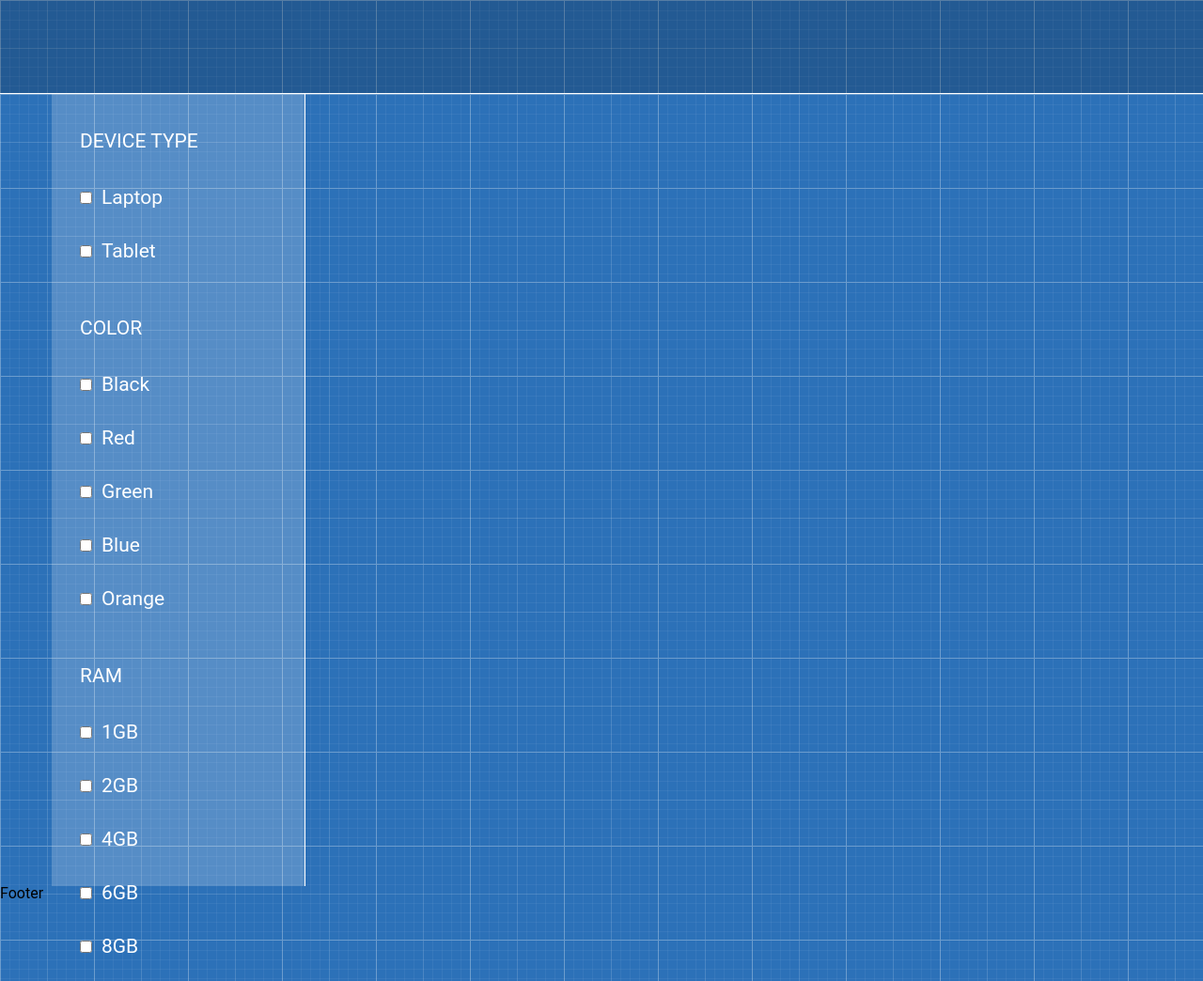
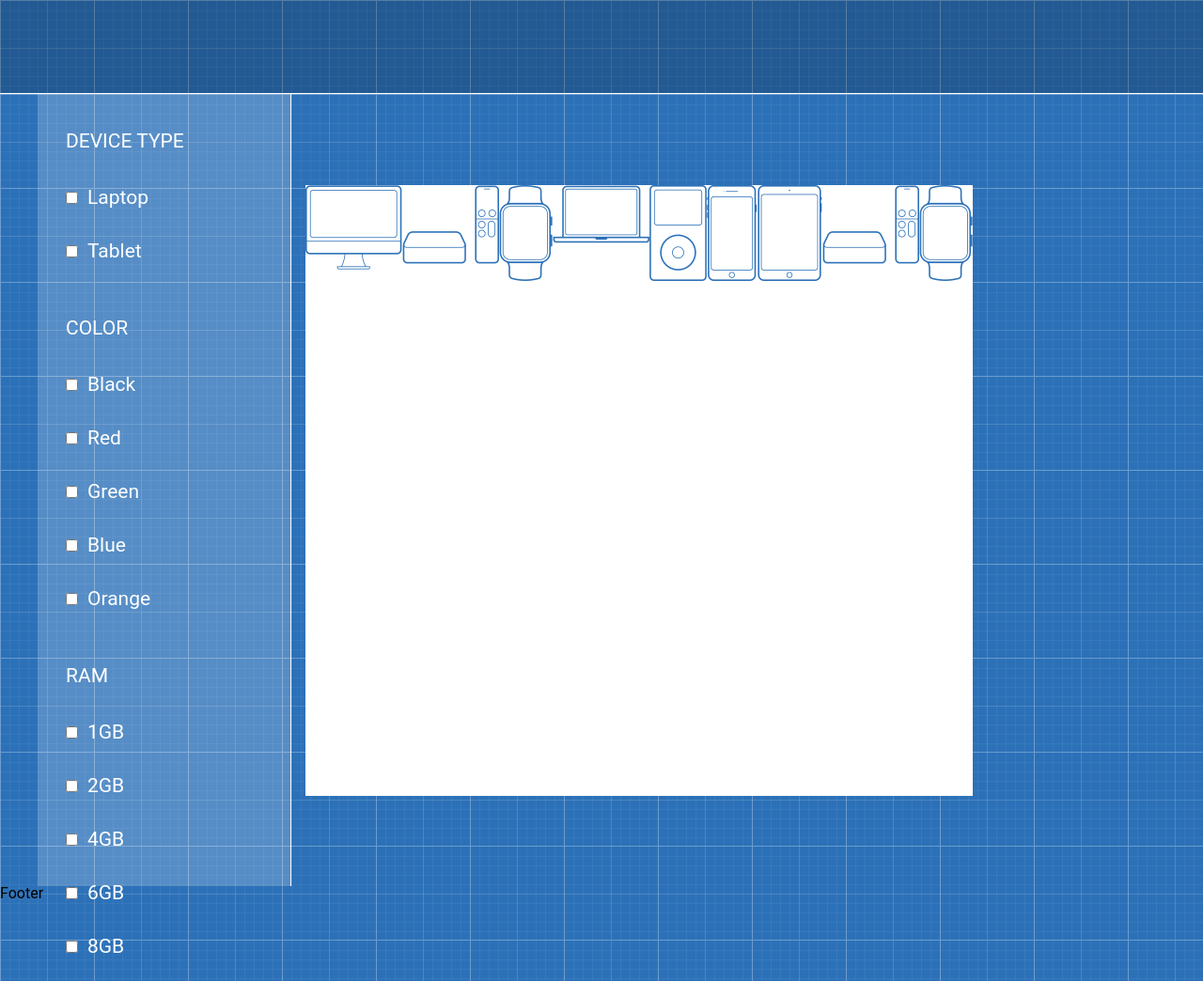
Before and after one commit to ShcherbynaDmytro/shop-project, a plain HTML site: page index.html in a window 1280 px wide. Shown: the part 400-1444 px from the top of the page at 94% size. Drawn offline with Linux system fonts and the light colour scheme.

Commit message:
add products

```diff
--- a/index.html
+++ b/index.html
@@ -61,6 +61,7 @@
     <main class="main">
         <div class="slide"> Slide #3</div>
         <div class="container">
+            <div class="row">
             <div class="aside">
                 <aside>
                     <div class="device">
@@ -88,7 +89,56 @@
                     </div>
                 </aside>
             </div>
-            <div></div>
+            <div class="col-3">
+                <div class="products">
+                    <div class="products1">
+                        <img src="img/icon17.png" alt="">
+                    </div>
+                </div>
+                <div class="products">
+                    <div class="products1">
+                        <img src="img/icon9.png" alt="">
+                    </div>
+                </div>
+                <div class="products">
+                    <div class="products1">
+                        <img src="img/icon13.png" alt="">
+                    </div>
+                </div>
+                <div class="products">
+                    <div class="products1">
+                        <img src="img/icon16.png" alt="">
+                    </div>
+                </div>
+                <div class="products">
+                    <div class="products1">
+                        <img src="img/icon14.png" alt="">
+                    </div>
+                </div>
+                <div class="products">
+                    <div class="products1">
+                        <img src="img/icon12.png" alt="">
+                    </div>
+                </div>
+                <div class="products">
+                    <div class="products1">
+                        <img src="img/icon15.png" alt="">
+                    </div>
+                </div>
+                <div class="products">
+                    <div class="products1">
+                        <img src="img/icon11.png" alt="">
+                    </div>
+                </div>
+                <div class="products">
+                    <div class="products1">
+                        <img src="img/clock.png" alt="">
+                    </div>
+                </div>
+
+
+            </div>
+        </div>
         </div>
     </main>
     <footer class="footer">Footer</footer>
--- a/style.css
+++ b/style.css
@@ -183,3 +183,8 @@ h2 {
 .color {
     margin-top: 25px;
 }
+.products {
+    height: 650px;
+    width: 270px;
+    background-color: #fff;
+}
```
